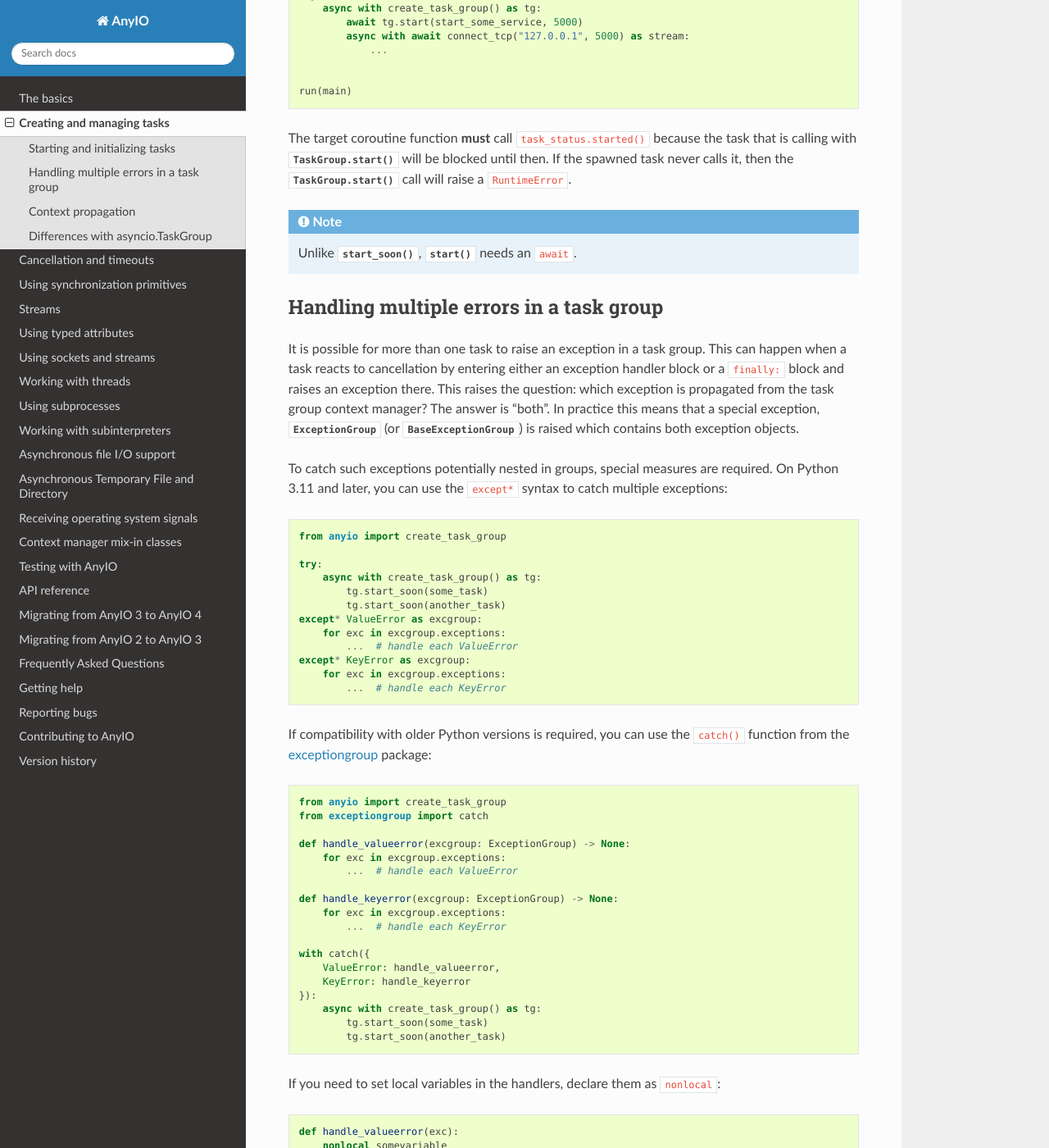
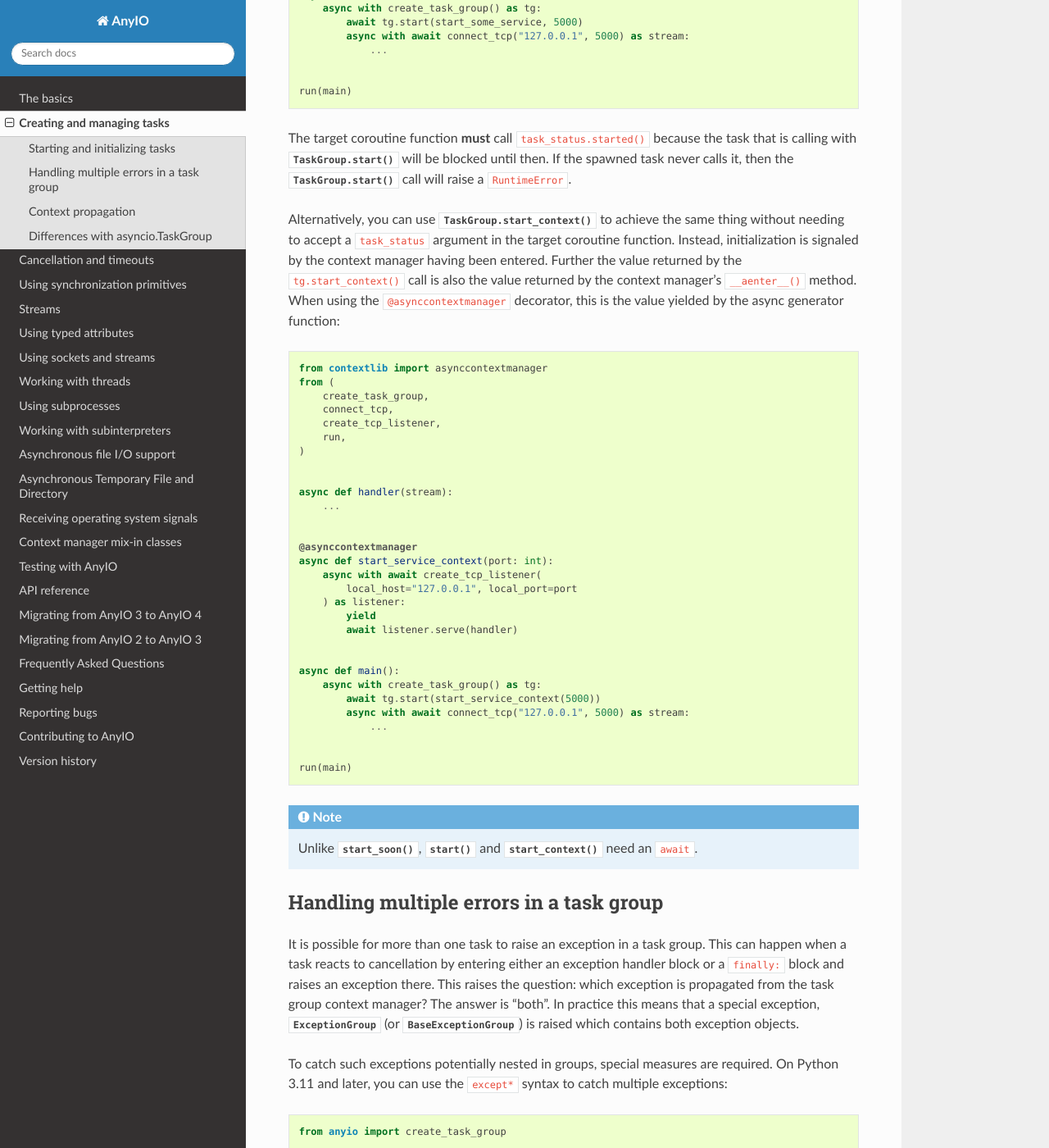
Before and after one commit to agronholm/anyio, a Sphinx documentation site: the page built from docs/tasks.rst, in a window 1280 px wide and 1400 px high, scrolled down 1536 px. Shown: the whole window at 82% size. Built offline with Sphinx 7.4.7 and the Read the Docs theme 3.1.0, drawn with Linux system fonts in a browser that asks for light colours; the version number could not be read and is left out.

Commit message:
implement tg.start_context
closes: #678

```diff
--- a/docs/tasks.rst
+++ b/docs/tasks.rst
@@ -91,8 +91,47 @@ that is calling with :meth:`TaskGroup.start() <.abc.TaskGroup.start>` will be bl
 until then. If the spawned task never calls it, then the
 :meth:`TaskGroup.start() <.abc.TaskGroup.start>` call will raise a ``RuntimeError``.
 
-.. note:: Unlike :meth:`~.abc.TaskGroup.start_soon`, :meth:`~.abc.TaskGroup.start` needs
-   an ``await``.
+Alternatively, you can use :meth:`TaskGroup.start_context() <.abc.TaskGroup.start_context>`
+to achieve the same thing without needing to accept a ``task_status`` argument in the
+target coroutine function. Instead, initialization is signaled by the context
+manager having been entered. Further the value returned by the ``tg.start_context()``
+call is also the value returned by the context manager's ``__aenter__()`` method. When
+using the ``@asynccontextmanager`` decorator, this is the value yielded by the
+async generator function::
+
+    from contextlib import asynccontextmanager
+    from (
+        create_task_group,
+        connect_tcp,
+        create_tcp_listener,
+        run,
+    )
+
+
+    async def handler(stream):
+        ...
+
+
+    @asynccontextmanager
+    async def start_service_context(port: int):
+        async with await create_tcp_listener(
+            local_host="127.0.0.1", local_port=port
+        ) as listener:
+            yield
+            await listener.serve(handler)
+
+
+    async def main():
+        async with create_task_group() as tg:
+            await tg.start(start_service_context(5000))
+            async with await connect_tcp("127.0.0.1", 5000) as stream:
+                ...
+
+
+    run(main)
+
+.. note:: Unlike :meth:`~.abc.TaskGroup.start_soon`, :meth:`~.abc.TaskGroup.start` and
+   :meth:`~.abc.TaskGroup.start_context` need an ``await``.
 
 Handling multiple errors in a task group
 ----------------------------------------
```
Also changed, not shown: 2 other files.
